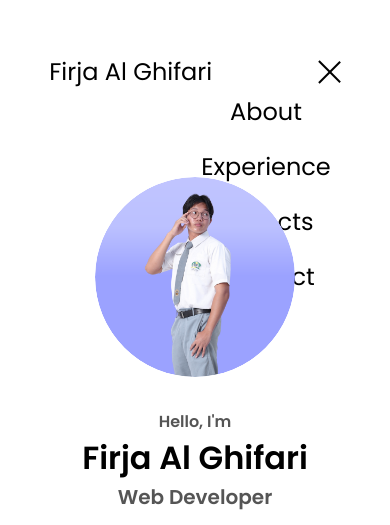
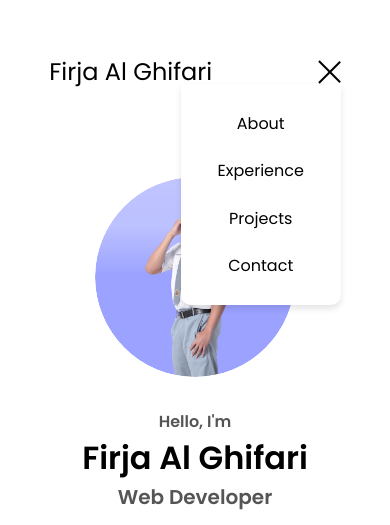
Before and after one commit to Afghy81/Web-Portfolio1, a plain HTML site: page index.html in a window 390 px wide. Both pictures are taken after a click on the element 325 px from the left and 71 px from the top of the page. Shown: the top 525 px of the page. Drawn offline with Linux system fonts and the light colour scheme.

Commit message:
Responsive Changes for Menu Links

```diff
--- a/mediaqueries.css
+++ b/mediaqueries.css
@@ -14,6 +14,41 @@
     }
     #hamburger-nav {
         display: flex;
+    }
+    .hamburger-menu {
+        position: relative;
+        z-index: 100;
+    }
+    .menu-links {
+        position: absolute;
+        top: 100%;
+        right: 0;
+        background: white;
+        width: 200px;
+        max-height: 0;
+        overflow: hidden;
+        transition: all 0.3s ease-in-out;
+        box-shadow: 0 4px 6px rgba(0, 0, 0, 0.1);
+        border-radius: 0 0 10px 10px;
+    }
+    .menu-links.open {
+        max-height: 300px;
+        padding: 1rem 0;
+    }
+    .menu-links li {
+        list-style: none;
+    }
+    .menu-links a {
+        display: block;
+        padding: 0.8rem 1.5rem;
+        text-decoration: none;
+        color: black;
+        font-size: 1.2rem;
+        transition: all 0.3s;
+    }
+    .menu-links a:hover {
+        background: rgba(0, 0, 0, 0.05);
+        padding-left: 2rem;
     }
     #experience,
     .experience-details-container {
@@ -88,6 +123,13 @@
         gap: 0.5rem;
         text-align: center;
     }
+    .menu-links a {
+        font-size: 1rem;
+        padding: 0.7rem 1rem;
+    }
+    .menu-links {
+        width: 160px;
+    }
     .section__pic-container {
         width: auto;
         height: 46vw;
```
